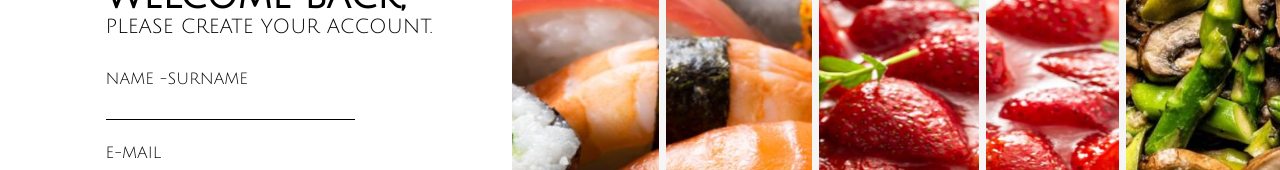
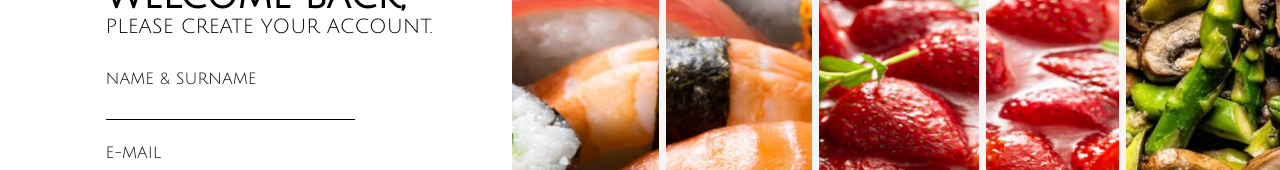
Before and after one commit to PigeonTheDev/mealMemo, a React (Create React App) app: page / in a window 1280 px wide. Both pictures are taken after a click on the button "SIGNUP". Shown: the part 243-413 px from the top of the page. Built offline with nearby package versions, Linux system fonts and the light colour scheme.

Commit message:
sign_up_Fix

```diff
--- a/src/Components/SignUp/SignUp.tsx
+++ b/src/Components/SignUp/SignUp.tsx
@@ -13,7 +13,10 @@ const initUser: UserWithPass = {
   password: "",
 };
 
-export const SignUp: React.FC<ISignUp> = ({ authComponentOnChange, onRegister }) => {
+export const SignUp: React.FC<ISignUp> = ({
+  authComponentOnChange,
+  onRegister,
+}) => {
   const [userInfo, setUserInfo] = useState<UserWithPass>(initUser);
   const [initPass, setInitPass] = useState<string>("");
 
@@ -25,7 +28,7 @@ export const SignUp: React.FC<ISignUp> = ({ authComponentOnChange, onRegister })
       </div>
       <div>
         <div className="logInInputWrapper">
-          NAME -SURNAME
+          NAME & SURNAME
           <input
             type="text"
             onChange={(e) => {
```
